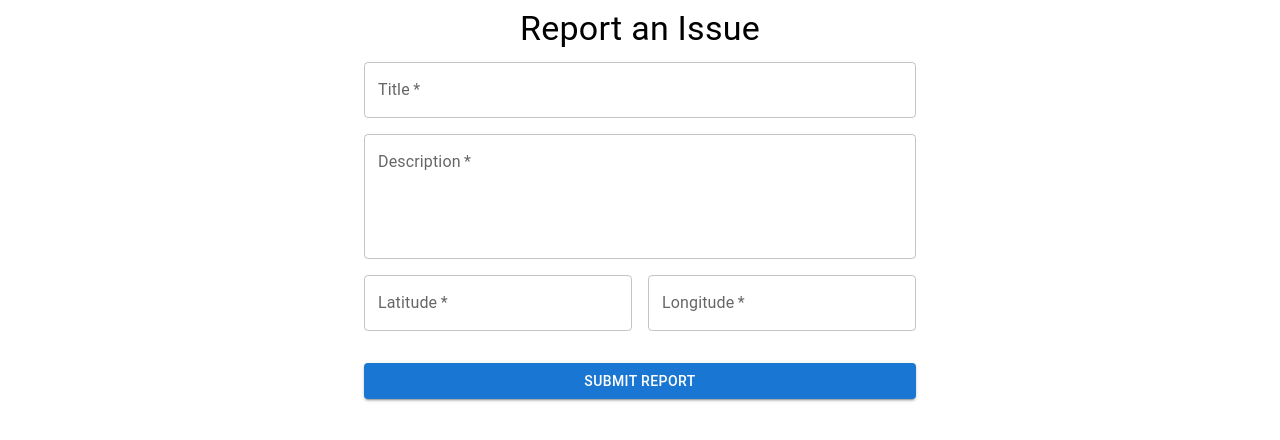
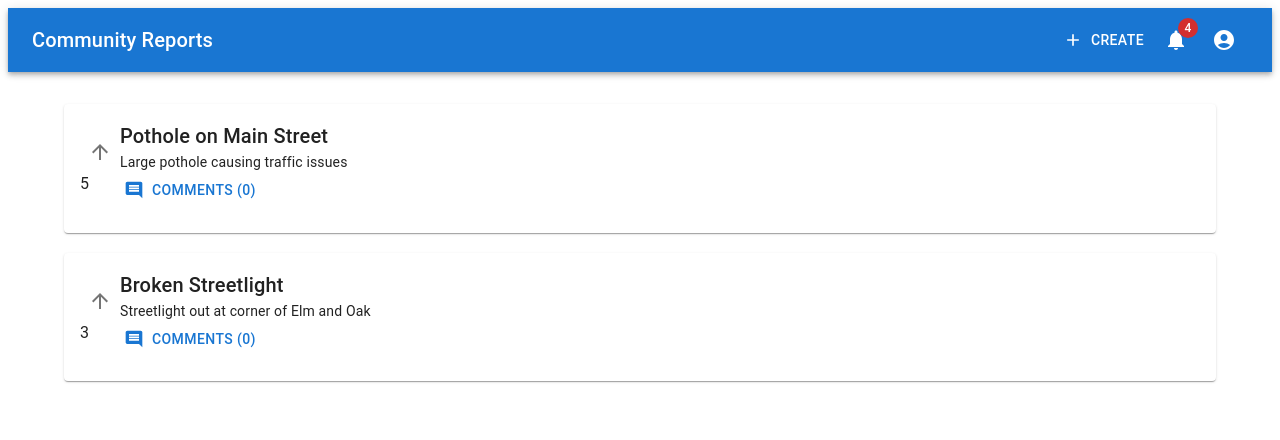
Before and after one commit to bajrasushant/maitighar, a React (Vite) app in the folder maitighar-frontend/: page / in a window 1280 px wide. Shown: the top 440 px of the page. Built offline with nearby package versions, Linux system fonts and the light colour scheme.

Commit message:
chore: Update routing and components for homepage

```diff
--- a/maitighar-frontend/src/App.jsx
+++ b/maitighar-frontend/src/App.jsx
@@ -4,7 +4,8 @@ import {
 } from 'react-router-dom'
 import SignIn from "./Components/Login"
 import SignUp from "./Components/Register"
-import IssueForm from "./Components/IssueForm"
+import ReportForm from "./Components/IssueForm"
+import HomePage from './Components/HomePage'
 
 function App() {
   return (
@@ -12,7 +13,7 @@ function App() {
       {/* <SignIn /> */}
       <Router>
         <Routes>
-          <Route path="/" element={<IssueForm />} />
+          <Route path="/" element={<HomePage />} />
           <Route path="/login" element={<SignIn />} />
           <Route path="/register" element={<SignUp />} />
         </Routes>
--- a/maitighar-frontend/src/Components/HomePage.jsx
+++ b/maitighar-frontend/src/Components/HomePage.jsx
@@ -0,0 +1,200 @@
+import { useState } from 'react';
+import {
+  Container,
+  Card,
+  CardContent,
+  Typography,
+  Button,
+  IconButton,
+  TextField,
+  Grid,
+  List,
+  ListItem,
+  ListItemText,
+  Dialog,
+  DialogTitle,
+  DialogContent,
+  AppBar,
+  Toolbar,
+  Menu,
+  MenuItem,
+  Badge,
+} from '@mui/material';
+import {
+  ArrowUpward,
+  Comment,
+  Add,
+  Notifications,
+  AccountCircle
+} from '@mui/icons-material';
+import ReportForm from './IssueForm';
+
+const HomePage = () => {
+  const [reports, setReports] = useState([
+    { id: 1, title: 'Pothole on Main Street', description: 'Large pothole causing traffic issues', upvotes: 5, comments: [] },
+    { id: 2, title: 'Broken Streetlight', description: 'Streetlight out at corner of Elm and Oak', upvotes: 3, comments: [] },
+  ]);
+
+  const [openComments, setOpenComments] = useState({});
+  const [newComments, setNewComments] = useState({});
+  const [openReportForm, setOpenReportForm] = useState(false);
+  const [anchorElUser, setAnchorElUser] = useState(null);
+  const [anchorElNotifications, setAnchorElNotifications] = useState(null);
+
+  const handleUpvote = (id) => {
+    setReports(reports.map(report =>
+      report.id === id ? { ...report, upvotes: report.upvotes + 1 } : report
+    ));
+  };
+
+  const toggleComments = (id) => {
+    setOpenComments(prev => ({ ...prev, [id]: !prev[id] }));
+  };
+
+  const handleCommentChange = (id, value) => {
+    setNewComments(prev => ({ ...prev, [id]: value }));
+  };
+
+  const submitComment = (id) => {
+    if (newComments[id]) {
+      setReports(reports.map(report =>
+        report.id === id
+          ? { ...report, comments: [...report.comments, newComments[id]] }
+          : report
+      ));
+      setNewComments(prev => ({ ...prev, [id]: '' }));
+    }
+  };
+
+  const handleOpenUserMenu = (event) => {
+    setAnchorElUser(event.currentTarget);
+  };
+
+  const handleCloseUserMenu = () => {
+    setAnchorElUser(null);
+  };
+
+  const handleOpenNotifications = (event) => {
+    setAnchorElNotifications(event.currentTarget);
+  };
+
+  const handleCloseNotifications = () => {
+    setAnchorElNotifications(null);
+  };
+
+  return (
+    <>
+      <AppBar position="static">
+        <Toolbar>
+          <Typography variant="h6" component="div" sx={{ flexGrow: 1 }}>
+            Community Reports
+          </Typography>
+          <Button
+            color="inherit"
+            startIcon={<Add />}
+            onClick={() => setOpenReportForm(true)}
+          >
+            Create
+          </Button>
+          <IconButton
+            size="large"
+            color="inherit"
+            onClick={handleOpenNotifications}
+          >
+            <Badge badgeContent={4} color="error">
+              <Notifications />
+            </Badge>
+          </IconButton>
+          <IconButton
+            size="large"
+            color="inherit"
+            onClick={handleOpenUserMenu}
+          >
+            <AccountCircle />
+          </IconButton>
+        </Toolbar>
+      </AppBar>
+
+      <Container sx={{ mt: 4 }}>
+        {reports.map(report => (
+          <Card key={report.id} style={{ marginBottom: '20px' }}>
+            <CardContent>
+              <Grid container alignItems="center">
+                <Grid item>
+                  <IconButton onClick={() => handleUpvote(report.id)}>
+                    <ArrowUpward />
+                  </IconButton>
+                  <Typography>{report.upvotes}</Typography>
+                </Grid>
+                <Grid item xs>
+                  <Typography variant="h6">{report.title}</Typography>
+                  <Typography variant="body2">{report.description}</Typography>
+                  <Button
+                    startIcon={<Comment />}
+                    onClick={() => toggleComments(report.id)}
+                  >
+                    Comments ({report.comments.length})
+                  </Button>
+                </Grid>
+              </Grid>
+              {openComments[report.id] && (
+                <div>
+                  <List>
+                    {report.comments.map((comment, index) => (
+                      <ListItem key={index}>
+                        <ListItemText primary={comment} />
+                      </ListItem>
+                    ))}
+                  </List>
+                  <TextField
+                    fullWidth
+                    variant="outlined"
+                    placeholder="Add a comment"
+                    value={newComments[report.id] || ''}
+                    onChange={(e) => handleCommentChange(report.id, e.target.value)}
+                  />
+                  <Button onClick={() => submitComment(report.id)}>
+                    Submit Comment
+                  </Button>
+                </div>
+              )}
+            </CardContent>
+          </Card>
+        ))}
+      </Container>
+
+      {/* User Menu */}
+      <Menu
+        anchorEl={anchorElUser}
+        open={Boolean(anchorElUser)}
+        onClose={handleCloseUserMenu}
+      >
+        <MenuItem onClick={handleCloseUserMenu}>Profile</MenuItem>
+        <MenuItem onClick={handleCloseUserMenu}>My Reports</MenuItem>
+        <MenuItem onClick={handleCloseUserMenu}>Logout</MenuItem>
+      </Menu>
+
+      {/* Notifications Menu */}
+      <Menu
+        anchorEl={anchorElNotifications}
+        open={Boolean(anchorElNotifications)}
+        onClose={handleCloseNotifications}
+      >
+        <MenuItem onClick={handleCloseNotifications}>Notification 1</MenuItem>
+        <MenuItem onClick={handleCloseNotifications}>Notification 2</MenuItem>
+        <MenuItem onClick={handleCloseNotifications}>Notification 3</MenuItem>
+        <MenuItem onClick={handleCloseNotifications}>Notification 4</MenuItem>
+      </Menu>
+
+      {/* Report Form Dialog */}
+      <Dialog open={openReportForm} onClose={() => setOpenReportForm(false)}>
+        <DialogTitle>Create New Report</DialogTitle>
+        <DialogContent>
+          <ReportForm />
+        </DialogContent>
+      </Dialog>
+    </>
+  );
+};
+
+export default HomePage;
```
